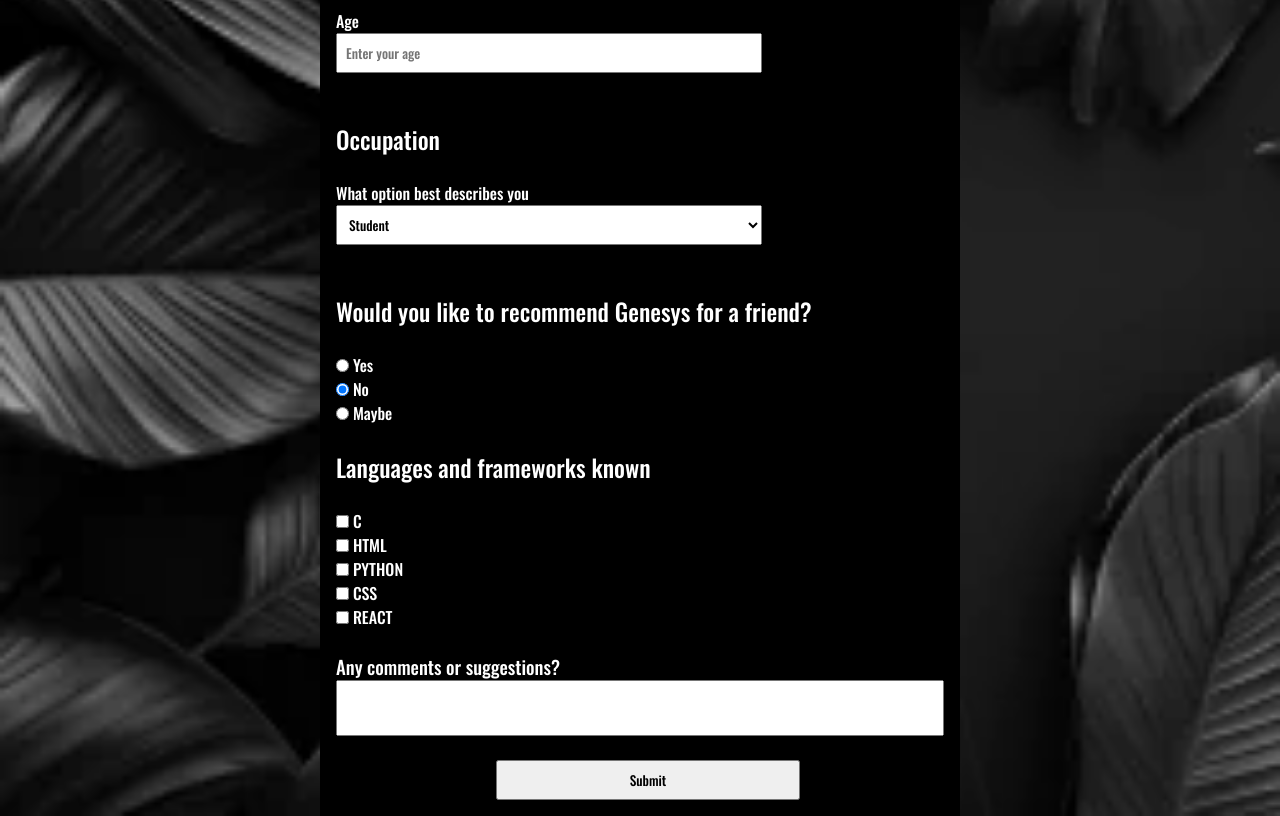
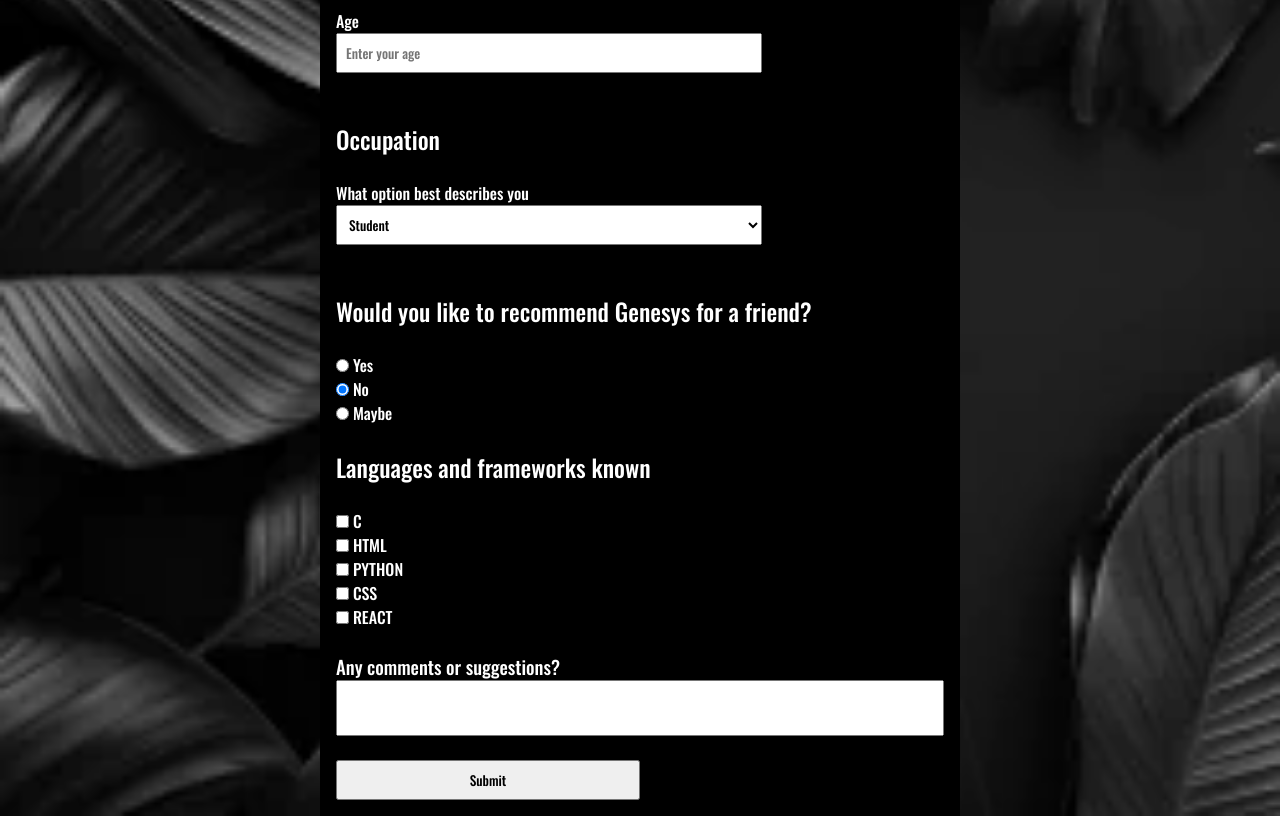
Before and after one commit to Charles-carlo/Assignment2, a plain HTML site: page index.html in a window 1280 px wide. Shown: the part 301-1117 px from the top of the page. Drawn offline with nearby package versions, Linux system fonts and the light colour scheme.

Commit message:
more changes

```diff
--- a/style.css
+++ b/style.css
@@ -17,7 +17,7 @@ body{
     background-color: black;
     width: 50%;
     margin:auto;
-    padding: 1rem;
+    padding: 1rem ;
 }
 .text input{
     padding: 0.5rem;
@@ -34,5 +34,5 @@ body{
 .button button{
     width: 50%;
     padding: 0.5rem;
-    margin-left: 10rem;
+    margin:auto;
 }
```
